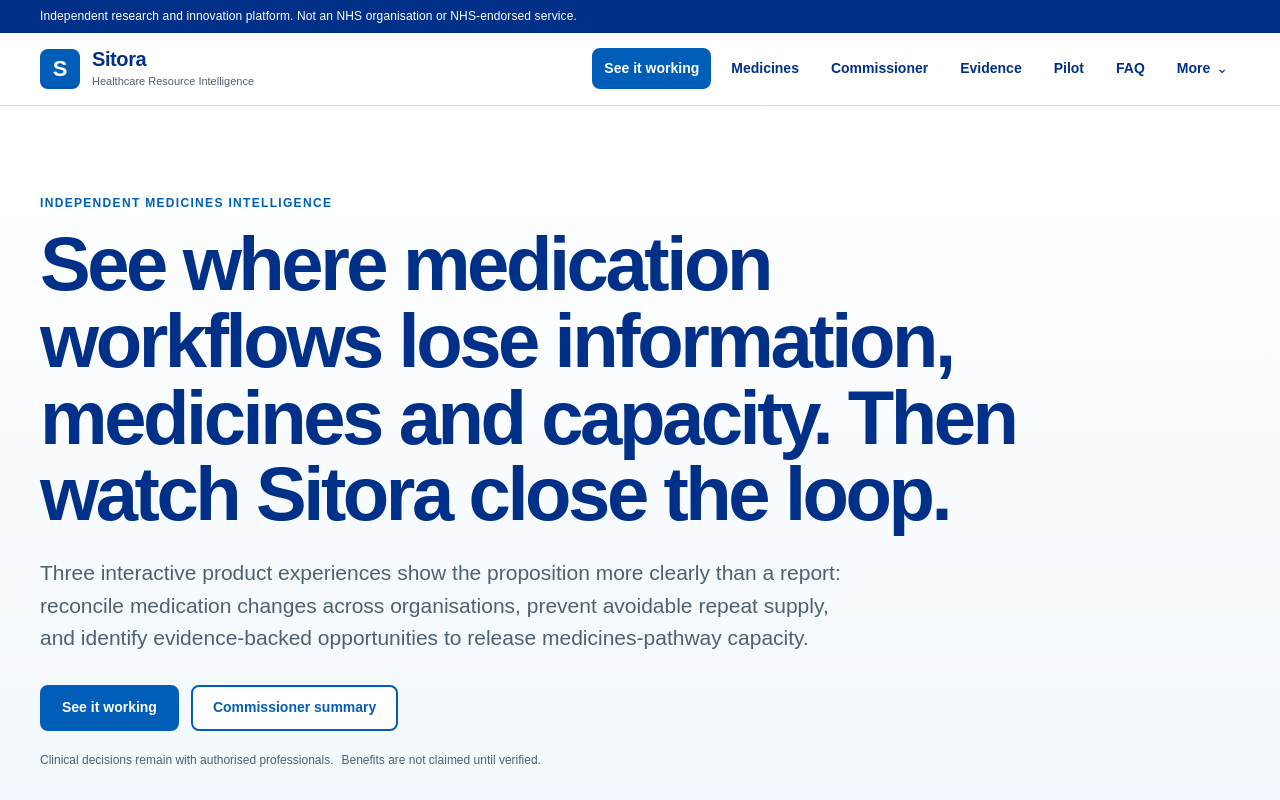
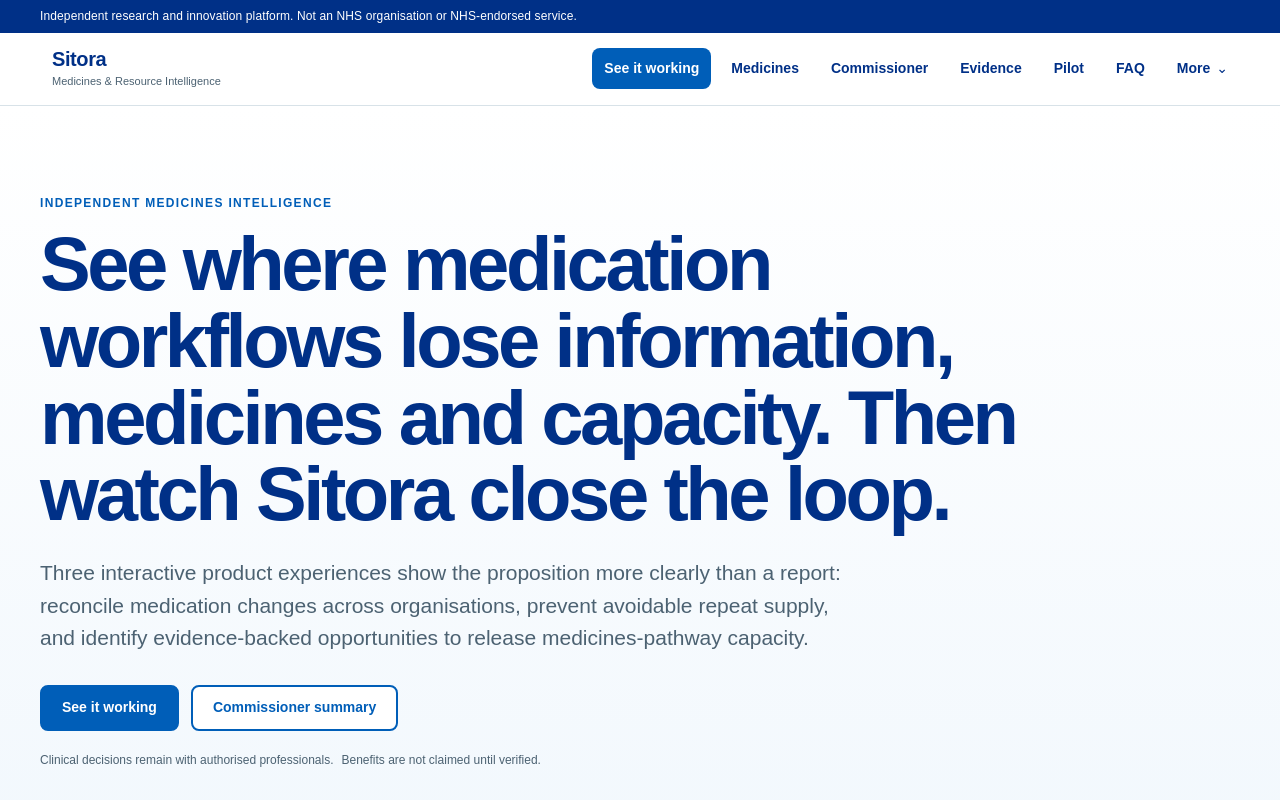
Before and after one commit to Nylon1/NHS, a Next.js app: page / in a window 1280 px wide. Shown: the top 800 px of the page. Built offline with nearby package versions, Linux system fonts and the light colour scheme.

Commit message:
Refine Sitora header and brand mark

```diff
--- a/components/Header.tsx
+++ b/components/Header.tsx
@@ -23,13 +23,28 @@
   ["Methodology", "/methodology"],
 ];
 
+function SitoraMark() {
+  return (
+    <span className="sitora-mark" aria-hidden="true">
+      <svg viewBox="0 0 48 48" role="img">
+        <rect x="2" y="2" width="44" height="44" rx="12" />
+        <path d="M15 17.5c2.1-3.4 5.5-5.2 9.7-5.2 4 0 7.1 1.3 9.4 3.8l-3.2 3.2c-1.5-1.6-3.6-2.5-6.1-2.5-2.7 0-4.6.9-5.6 2.5-.8 1.2-.5 2.3.8 3 1 .5 2.8.9 5.4 1.3 3.6.5 6.1 1.5 7.5 3 1.6 1.7 2 4 1.2 6.6-1 3.5-4.7 5.9-9.9 5.9-4.7 0-8.5-1.7-11.1-5l3.4-3.1c1.9 2.2 4.5 3.3 7.7 3.3 2.7 0 4.5-.8 5.1-2.2.5-1.2.2-2.2-.9-2.8-1-.6-2.9-1.1-5.8-1.5-3.5-.5-5.9-1.4-7.3-2.8-1.7-1.7-2-4.3-.3-7.5Z" />
+        <circle cx="35.5" cy="12.5" r="3.5" className="sitora-mark-dot" />
+      </svg>
+    </span>
+  );
+}
+
 export default function Header() {
   return (
     <>
       <div className="independence-bar"><div className="shell">Independent research and innovation platform. Not an NHS organisation or NHS-endorsed service.</div></div>
       <header className="site-header">
         <div className="shell header-inner">
-          <Link className="brand" href="/" aria-label="Sitora home"><span className="brand-mark">S</span><span><strong>Sitora</strong><small>Healthcare Resource Intelligence</small></span></Link>
+          <Link className="brand" href="/" aria-label="Sitora home">
+            <SitoraMark />
+            <span className="brand-copy"><strong>Sitora</strong><small>Medicines & Resource Intelligence</small></span>
+          </Link>
           <nav aria-label="Primary navigation" className="primary-nav">
             {primary.map(([label, href], index) => <Link className={index === 0 ? "nav-demo-link" : undefined} key={href} href={href}>{label}</Link>)}
             <details className="nav-more"><summary>More</summary><div className="nav-menu">{more.map(([label, href]) => <Link key={href} href={href}>{label}</Link>)}</div></details>
```
